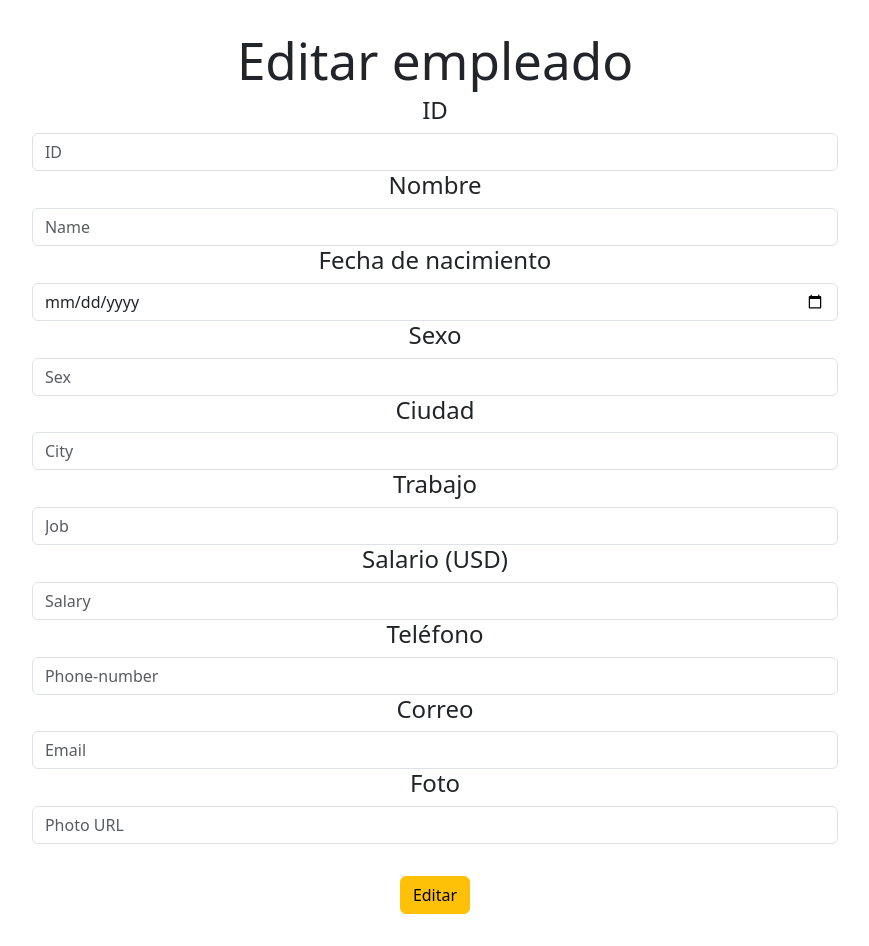
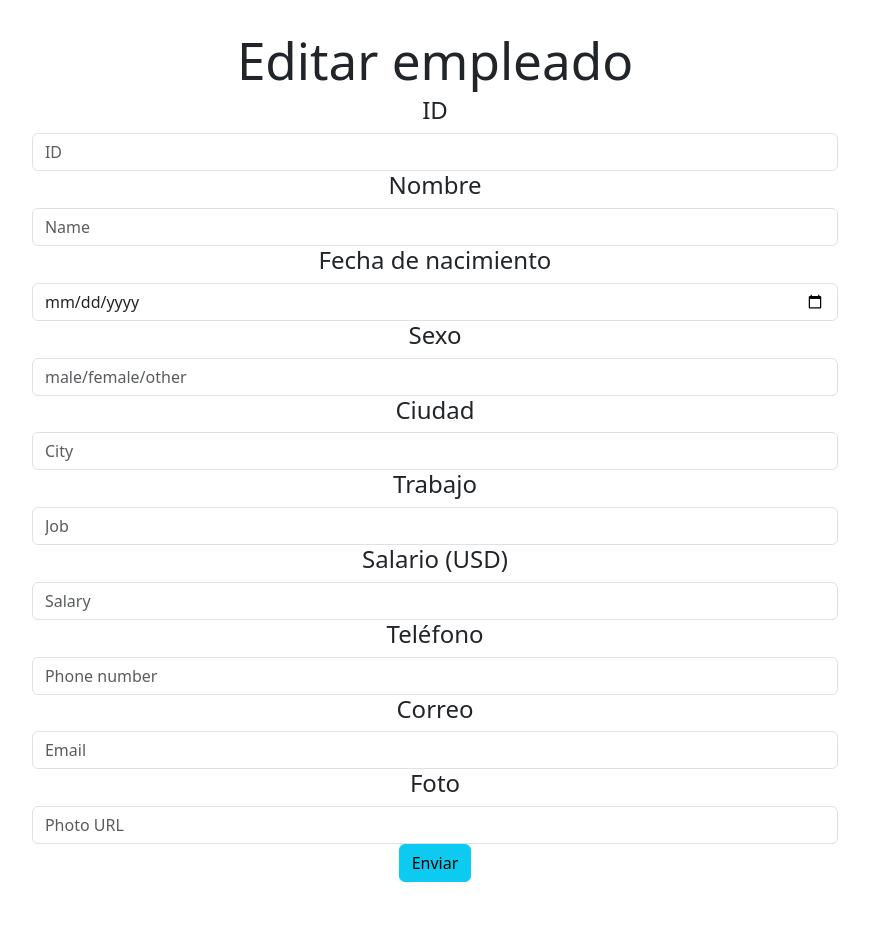
Before and after one commit to nicomellaor/gestion-empleados, a React (Vite) app: page /#/editar in a window 1280 px wide. Shown: the whole page, without its empty margins (205-1074 px from the left). Built offline with nearby package versions, Linux system fonts and the light colour scheme.

Commit message:
Funciones, Axios & Componentes Actualizados

```diff
--- a/src/Functions.jsx
+++ b/src/Functions.jsx
@@ -1,69 +1,44 @@
 import axios from "axios";
 
 export const getAllAxios = async () => {
-    var ruta = "https://66fd5caa699369308954e548.mockapi.io/users";
+    var ruta = "http://localhost:8000/api/employees";
     try {
         const response = await axios.get(ruta);
-        return response.data;
+        return response.data.employee;
     }
     catch (error) {
         console.log(error.response);
     }
 };
 
-export const getAxios = async () => {
-    var ruta = "https://66fd5caa699369308954e548.mockapi.io/users";
-    var nro = document.getElementById("nro").value;
+export const getAxios = async (nro) => {
+    var ruta = "http://localhost:8000/api/employees";
     try {
-        const response = await axios.get(ruta+"/"+nro);
-        return response.data;
+        const response = await axios.get(`${ruta}?id=${nro}`);
+        return response.data.employee;
     }
     catch (error) {
         console.log(error.response);
     }
 };
 
-export const postAxios = () => {
-    var ruta = "https://66fd5caa699369308954e548.mockapi.io/users";
-    var employee = {
-        "name": document.getElementById("name").value,
-        "birthdate": document.getElementById("birthdate").value,
-        "sex": document.getElementById("sex").value,
-        "city": document.getElementById("city").value,
-        "job": document.getElementById("job").value,
-        "salary": document.getElementById("salary").valueAsNumber,
-        "number": document.getElementById("number").value,
-        "email": document.getElementById("email").value,
-        "photo": document.getElementById("photo").value
-    };
+export const postAxios = (employee) => {
+    var ruta = "http://localhost:8000/api/employees";
     axios.post(ruta, employee).then(response => {
         console.log(response);
     })
 };
 
-export const putAxios = () => {
-    var ruta = "https://66fd5caa699369308954e548.mockapi.io/users";
-    var nro = document.getElementById("nro").value;
-    var employee = {
-        "name": document.getElementById("name").value,
-        "birthdate": document.getElementById("birthdate").value,
-        "sex": document.getElementById("sex").value,
-        "city": document.getElementById("city").value,
-        "job": document.getElementById("job").value,
-        "salary": document.getElementById("salary").valueAsNumber,
-        "number": document.getElementById("number").value,
-        "email": document.getElementById("email").value,
-        "photo": document.getElementById("photo").value
-    };
-    axios.put(ruta+"/"+nro, employee).then(response => {
+export const putAxios = (nro, employee) => {
+    var ruta = "http://localhost:8000/api/employees";
+    axios.put(`${ruta}?id=${nro}`, employee).then(response => {
         console.log(response);
     })
 };
 
-export const deleteAxios = () => {
-    var ruta = "https://66fd5caa699369308954e548.mockapi.io/users";
-    var nro = document.getElementById("nro").value;
-    axios.delete(ruta+"/"+nro).then( response => {
+export const deleteAxios = (nro) => {
+    var ruta = "http://localhost:8000/api/employees";
+    axios.delete(`${ruta}?id=${nro}`).then( response => {
         console.log(response);
     })
 };
--- a/src/components/Formulario.jsx
+++ b/src/components/Formulario.jsx
@@ -1,27 +1,43 @@
 import 'bootstrap/dist/css/bootstrap.min.css';
 import Form from 'react-bootstrap/Form';
+import React, { useState } from 'react';
+import Button from 'react-bootstrap/Button';
 
-function Formulario() {
+function Formulario({ onSubmit }) {
+    const [form, setForm] = useState({
+        name: '',
+        birthdate: '',
+        sex: '',
+        city: '',
+        job: '',
+        salary: '',
+        number: '',
+        email: '',
+        photo: ''
+    })
     return(
         <>
             <h4>Nombre</h4>
-                <Form.Control id="name" type="text" placeholder="Name"/>
+                <Form.Control type="text" placeholder="Name" value={form.name} onChange={(e) => setForm({...form, name: e.target.value})}/>
             <h4>Fecha de nacimiento</h4>
-                <Form.Control id="birthdate" type="date"/>
+                <Form.Control id="birthdate" type="date" value={form.birthdate} onChange={(e) => setForm({...form, birthdate: e.target.value})}/>
             <h4>Sexo</h4>
-                <Form.Control id="sex" type="text" placeholder="Sex"/>
+                <Form.Control type="text" placeholder="male/female/other" value={form.sex} onChange={(e) => setForm({...form, sex: e.target.value})}/>
             <h4>Ciudad</h4>
-                <Form.Control id="city" type="text" placeholder="City"/>
+                <Form.Control type="text" placeholder="City" value={form.city} onChange={(e) => setForm({...form, city: e.target.value})}/>
             <h4>Trabajo</h4>
-                <Form.Control id="job" type="text" placeholder="Job"/>
+                <Form.Control type="text" placeholder="Job" value={form.job} onChange={(e) => setForm({...form, job: e.target.value})}/>
             <h4>Salario (USD)</h4>
-                <Form.Control id="salary" type="number" placeholder="Salary"/>
+                <Form.Control type="number" placeholder="Salary" value={form.salary} onChange={(e) => setForm({...form, salary: e.target.value})}/>
             <h4>Teléfono</h4>
-                <Form.Control id="number" type="text" placeholder="Phone-number"/>
+                <Form.Control type="text" placeholder="Phone number" value={form.number} onChange={(e) => setForm({...form, number: e.target.value})}/>
             <h4>Correo</h4>
-                <Form.Control id="email" type="email" placeholder="Email"/>
+                <Form.Control type="email" placeholder="Email" value={form.email} onChange={(e) => setForm({...form, email: e.target.value})}/>
             <h4>Foto</h4>
-                <Form.Control id="photo" type="url" placeholder="Photo URL"/>
+                <Form.Control type="url" placeholder="Photo URL" value={form.photo} onChange={(e) => setForm({...form, photo: e.target.value})}/>
+            <section>
+                <Button variant="info" onClick={() => onSubmit(form)}>Enviar</Button>
+            </section>
         </>
     )
 }
--- a/src/pages/Buscar.jsx
+++ b/src/pages/Buscar.jsx
@@ -2,14 +2,15 @@ import 'bootstrap/dist/css/bootstrap.min.css';
 import Form from 'react-bootstrap/Form';
 import Button from 'react-bootstrap/Button';
 import TarjetaEmpleado from '../components/TarjetaEmpleado.jsx';
-import React, { useEffect, useState } from 'react';
+import React, { useState } from 'react';
 import { getAxios } from '../Functions.jsx';
 
 function Buscar() {
     const [data, setData] = useState(null); // data=null por defecto
+    const [nro, setNro] = useState('');
 
     const ObtenerDatos = async () => {
-        const employee = await getAxios();
+        const employee = await getAxios(nro);
         setData(employee);
     }
 
@@ -18,7 +19,7 @@ function Buscar() {
             <h1>Buscar empleado</h1>
             <section>
                 <h4>ID</h4>
-                <Form.Control id ="nro" type="text"/>
+                <Form.Control type="text" value={nro} onChange={(e) => setNro(e.target.value)}/>
             </section>
             <section>
                 <Button variant="secondary" onClick={ObtenerDatos}>Buscar</Button>
--- a/src/pages/Editar.jsx
+++ b/src/pages/Editar.jsx
@@ -1,20 +1,26 @@
 import 'bootstrap/dist/css/bootstrap.min.css';
 import Form from 'react-bootstrap/Form';
-import Button from 'react-bootstrap/Button';
 import React, { useState } from 'react';
 import Formulario from '../components/Formulario';
 import { putAxios } from '../Functions';
 
 function Editar() {
+    const [nro, setNro] = useState('');
+
+    const handlePut = async (form) => {
+        try {
+            putAxios(nro, form);
+            console.log("Datos enviados correctamente")
+        } catch (error){
+            console.log(error.response);
+        }
+    }
     return(
         <>
             <h1>Editar empleado</h1>
-            <section>
-                <h4>ID</h4>
-                <Form.Control id ="nro" type="text" placeholder="ID"/>
-                <Formulario/>
-            </section>
-            <Button variant="warning" onClick={putAxios}>Editar</Button>
+            <h4>ID</h4>
+            <Form.Control type="text" placeholder="ID" value={nro} onChange={(e) => setNro(e.target.value)}/>
+            <Formulario onSubmit={handlePut}/>
         </>
     )
 }
--- a/src/pages/Eliminar.jsx
+++ b/src/pages/Eliminar.jsx
@@ -1,18 +1,24 @@
 import 'bootstrap/dist/css/bootstrap.min.css';
 import Form from 'react-bootstrap/Form';
 import Button from 'react-bootstrap/Button';
+import React, { useState } from 'react';
 import { deleteAxios } from '../Functions';
 
 function Eliminar() {
+    const [nro, setNro] = useState('');
+
+    const handleDelete = async () => {
+        deleteAxios(nro);
+    }
     return(
         <>
             <h1>Eliminar empleado</h1>
             <section>
                 <h4>ID</h4>
-                <Form.Control id ="nro" type="text"/>
+                <Form.Control type="text" value={nro} onChange={(e) => setNro(e.target.value)}/>
             </section>
             <section>
-                <Button variant="danger" onClick={deleteAxios}>Eliminar</Button>
+                <Button variant="danger" onClick={handleDelete}>Eliminar</Button>
             </section>
         </>
     )
--- a/src/pages/Insertar.jsx
+++ b/src/pages/Insertar.jsx
@@ -1,18 +1,20 @@
 import 'bootstrap/dist/css/bootstrap.min.css';
-import Button from 'react-bootstrap/Button';
 import { postAxios } from '../Functions';
 import Formulario from '../components/Formulario';
 
 function Insertar() {
+    const handlePost = async (form) => {
+        try {
+            postAxios(form);
+            console.log("Datos enviados correctamente")
+        } catch (error){
+            console.log(error.response);
+        }
+    }
     return(
         <>
             <h1>Insertar nuevo empleado</h1>
-            <section>
-                <Formulario/>
-            </section>
-            <section>
-                <Button variant="info" onClick={postAxios}>Enviar</Button>
-            </section>
+            <Formulario onSubmit={handlePost}/>
         </>
     )
 }
```
